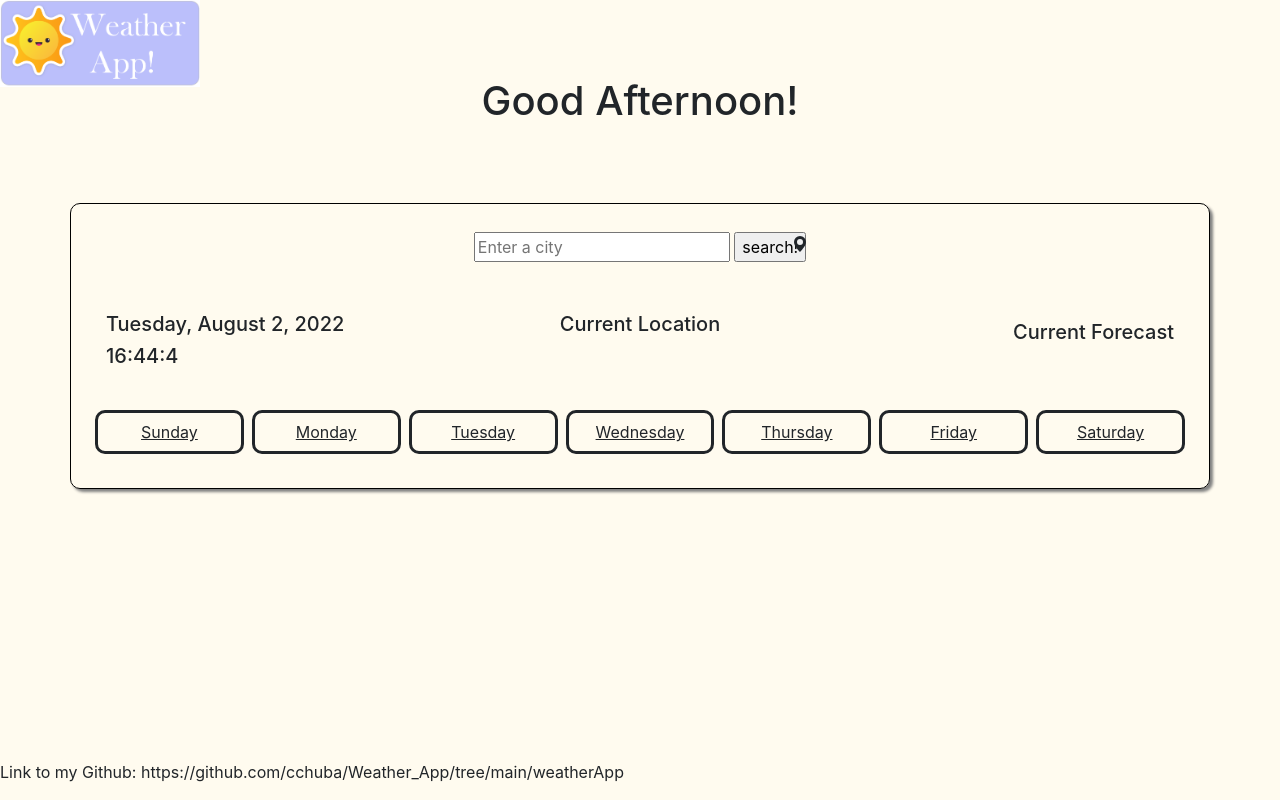
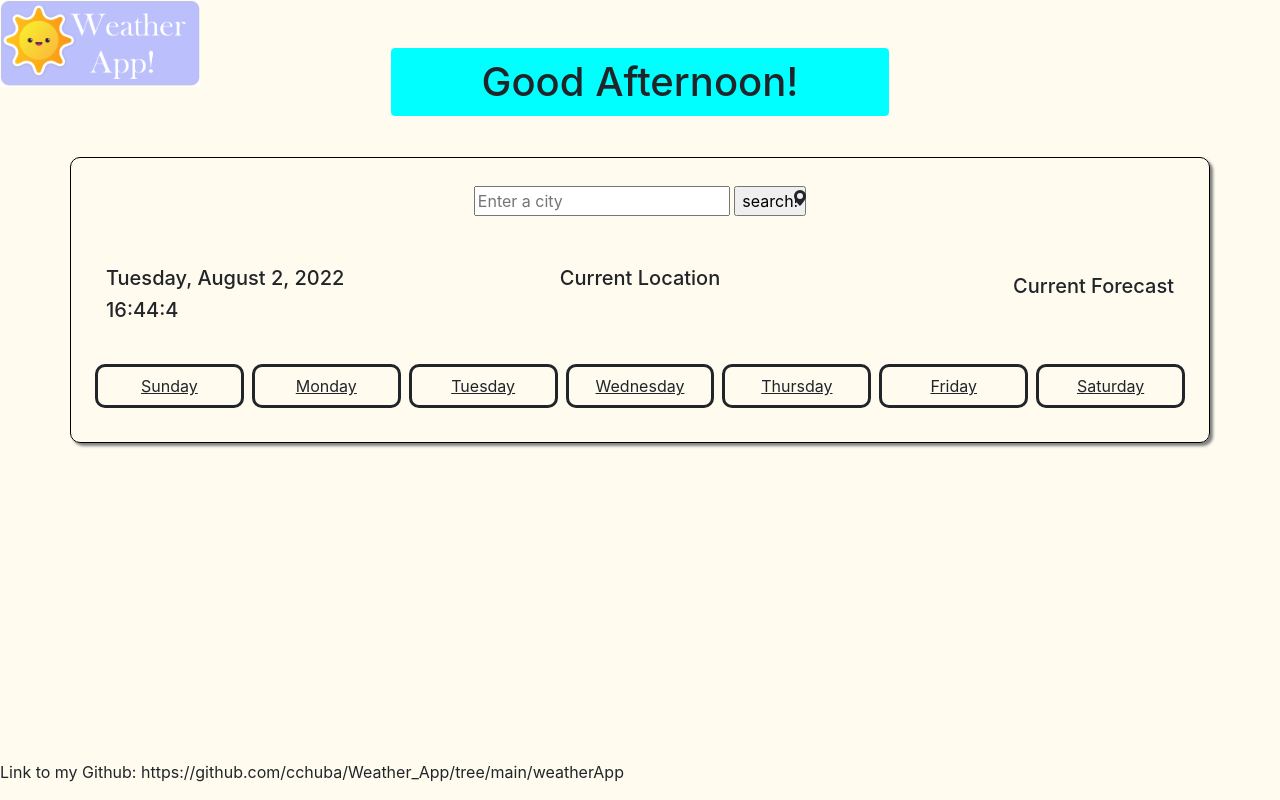
Before and after one commit to cchuba/Weather_App, a website built with Parcel: page weatherApp/index.html in a window 1280 px wide. Built offline with nearby package versions, Linux system fonts and the light colour scheme.

Commit message:
added border to h1

```diff
--- a/weatherApp/src/styles.css
+++ b/weatherApp/src/styles.css
@@ -3,8 +3,13 @@ body {
 }
 
 h1{
+  background-color: aqua;
+  border: solid 1px #fff;
+  border-radius: 5px;
+  width: 500px;
+  margin: 0 auto;
   text-align: center;
-  padding: 30px;
+  padding: 10px;
   position: relative;
   bottom: 1em;
 }
```
